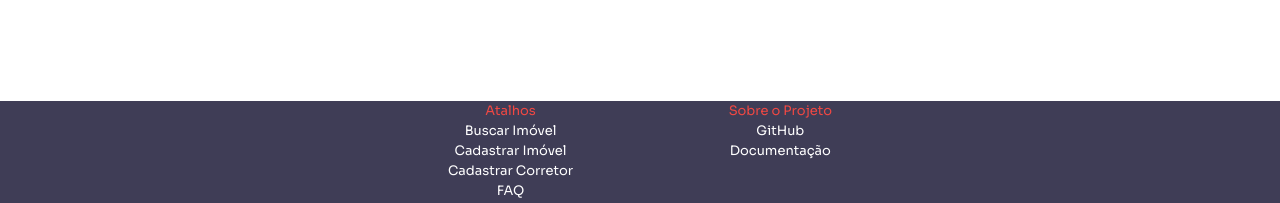
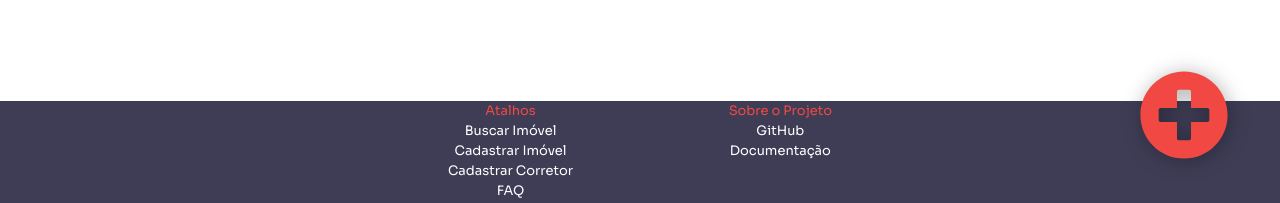
Before and after one commit to UnBArqDsw2021-1/2021.1-g04-cardeal-frontend, an Angular app in the folder frontCardeal/: page /clientes in a window 1280 px wide. Shown: the part 619-822 px from the top of the page. Built offline with nearby package versions, Linux system fonts and the light colour scheme; no server answers; sample sign-in values are in the browser's storage.

Commit message:
adding registration client bottom

```diff
--- a/frontCardeal/src/app/views/clientes/clientes.component.css
+++ b/frontCardeal/src/app/views/clientes/clientes.component.css
@@ -116,3 +116,13 @@ h4 {
   color: #3f3d56;
   font-size: 15px;
 }
+
+.botao_cadastro{
+  position: fixed;
+  width: 7%;
+  bottom: 2%;
+  right: 4%;
+  filter: drop-shadow(2px 2px 10px rgba(0, 0, 0, 0.3));
+  z-index: 10000000;
+  cursor: pointer;
+}
--- a/frontCardeal/src/app/views/clientes/clientes.component.html
+++ b/frontCardeal/src/app/views/clientes/clientes.component.html
@@ -57,3 +57,7 @@
       </div>
     </div>
 </div>
+
+<div class = "botao_cadastro">
+  <img src="../../../assets/img/plus.svg" alt="plus" title="Cadastrar cliente" routerLink = '/cadastro-cliente/'>
+</div>
```
Also changed, not shown: frontCardeal/src/assets/img/plus.svg (added).
